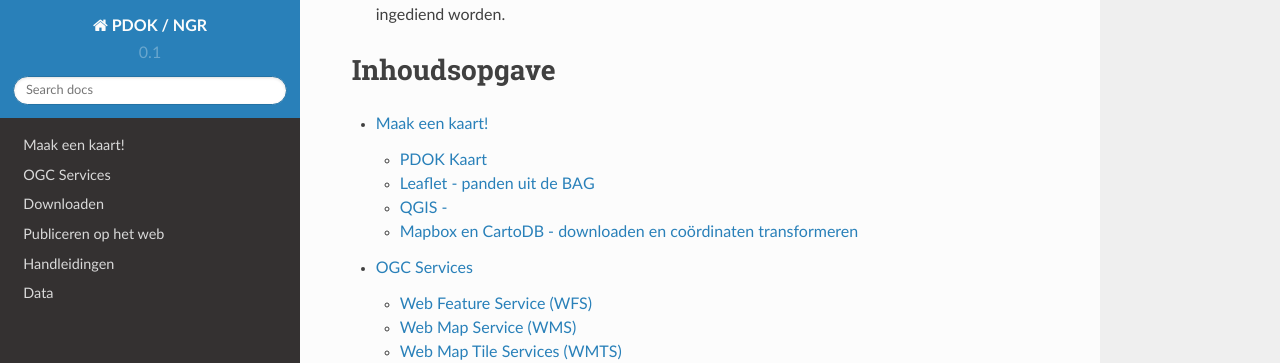
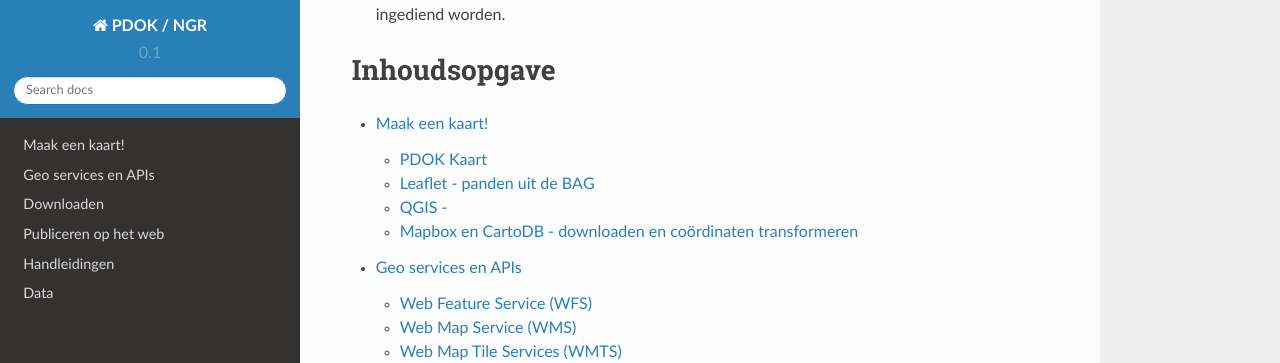
Before and after one commit to Geonovum/PDOK-NGR-documentatie, a Sphinx documentation site: the page built from docs/index.rst, in a window 1280 px wide and 900 px high, scrolled down 613 px. Shown: the top 363 px of the window. Built offline with Sphinx 7.4.7 and the Read the Docs theme 2.0.0, drawn with Linux system fonts in a browser that asks for light colours.

Commit message:
rename OGC Services

```diff
--- a/docs/services.rst
+++ b/docs/services.rst
@@ -1,9 +1,11 @@
 .. _CSW specificatie: http://www.opengeospatial.org/standards/cat
 
 
-############
-OGC Services
-############
+####################
+Geo services en APIs
+####################
+
+TODO Beginnen met links naar PDOK en NGR APIs
 
 De Open Geospatial Consortium (OGC) is een internationale organisatie die de leiding heeft in de ontwikkeling van interoperabele standaarden voor georuimtelijke en plaatsgebonden diensten. De belangrijkste OGC standaarden in gebruik in Nederland zijn de
 
```
Also changed, not shown: other parts of docs/services.rst (+1 -1 lines).
